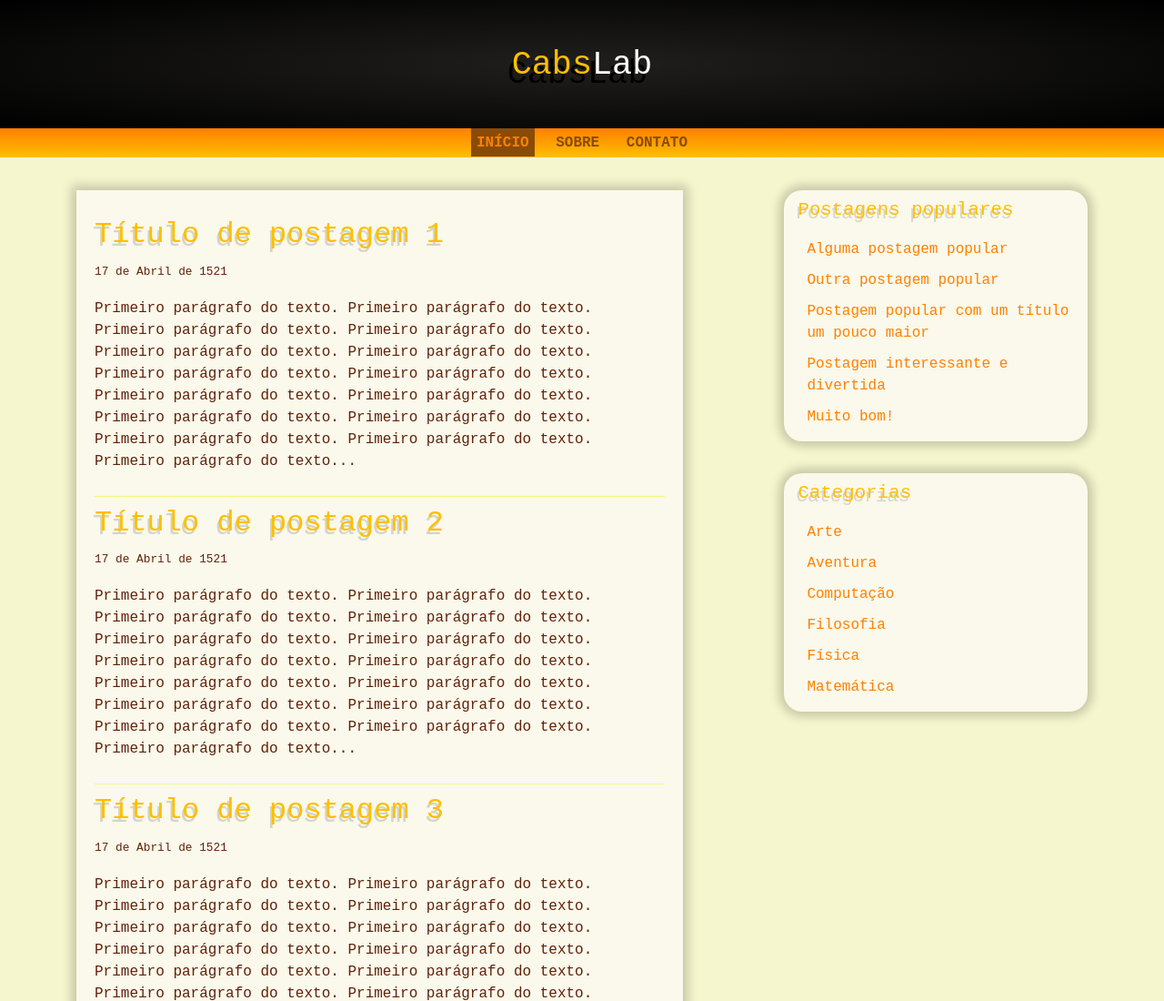
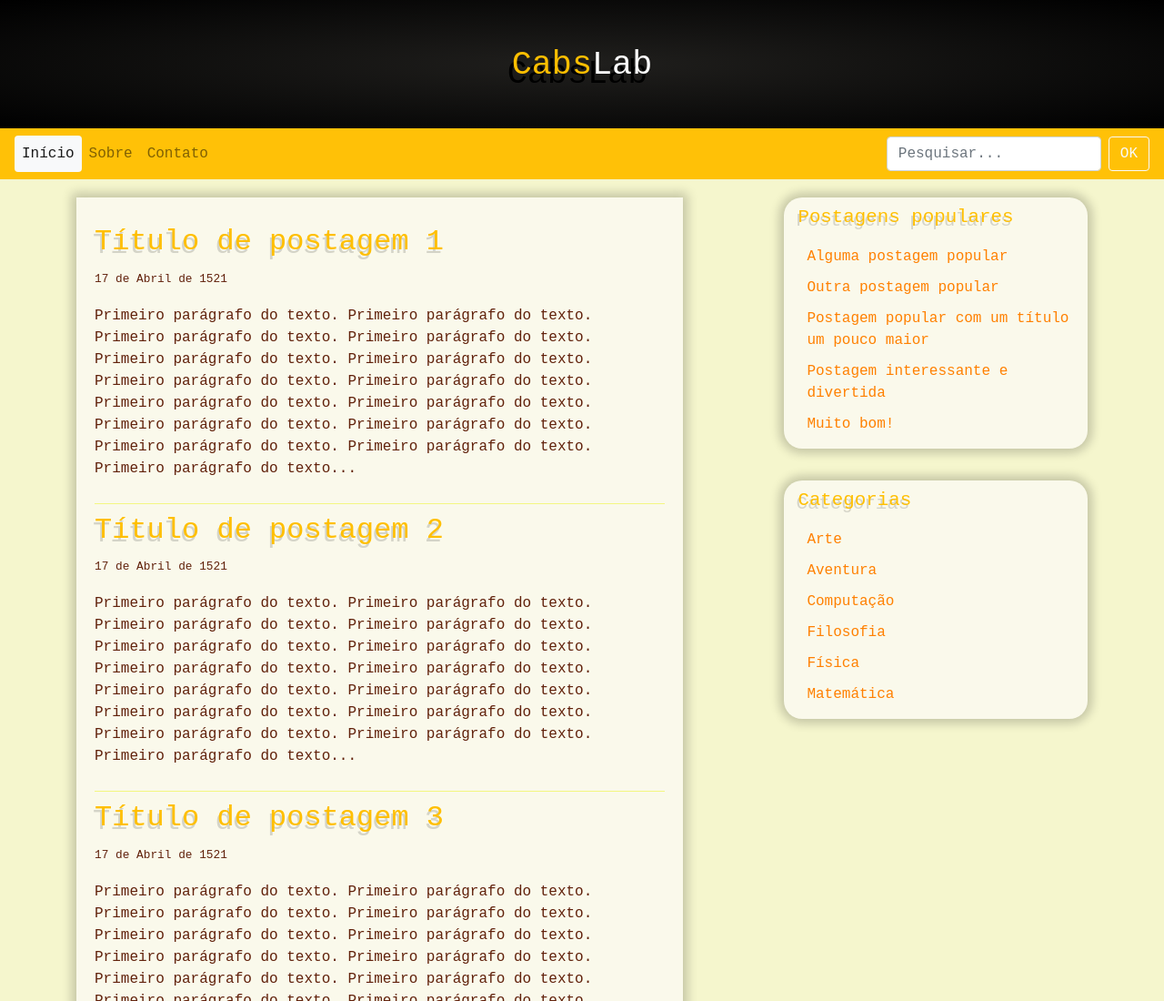
Before and after one commit to Lucas-Vini/cabs-lab-front-end, a plain HTML site: page index.html in a window 1280 px wide. Shown: the top 1100 px of the page at 91% size. Drawn offline with nearby package versions, Linux system fonts and the light colour scheme.

Commit message:
Editing the navbar with bootstap

```diff
--- a/css/estilo.css
+++ b/css/estilo.css
@@ -18,23 +18,6 @@ header{
 	background: radial-gradient(#201f1d, black);
 }
 
-/*Formatação da barra de navegação*/
-nav{
-	background: linear-gradient(#FF8000, #FFBF00);
-	text-align: center;
-}
-
-nav a:link, nav a:visited{
-	color: #8A4B08;
-	padding: 7px 6px 6px 6px;
-}
-
-nav a:hover, .selecionado a{
-	color: #FF8000 !important;
-	background: #8A4B08;
-	text-decoration: none;
-
-}
 
 #conteudo{
 	width: 90%;
--- a/index.html
+++ b/index.html
@@ -49,12 +49,34 @@
 
 		</header>
 
-		<nav class="sticky-top">
-			<ul class="list-inline py-1">
-				<li class="list-inline-item selecionado"><a href=""><b>INÍCIO</b></a></li>
-				<li class="list-inline-item"><a href="sobre.html"><b>SOBRE</b></a></li>
-				<li class="list-inline-item"><a href="contato.html"><b>CONTATO</b></a></li>
-			</ul>
+		<nav class="navbar navbar-light bg-warning navbar-expand-sm sticky-top">
+
+			<button class="navbar-toggler" data-toggle="collapse" data-target="#nav-menu">
+				<span class="navbar-toggler-icon"></span>
+			</button>
+
+			<div class="collapse navbar-collapse" id="nav-menu">
+
+				<ul class="navbar-nav nav-pills">
+					<li class="nav-item">
+						<a href="" class="nav-link active bg-light">Início</a>
+					</li>
+					<li class="nav-item">
+						<a href="sobre.html" class="nav-link">Sobre</a>
+					</li>
+					<li class="nav-item">
+						<a href="contato.html" class="nav-link">Contato</a>
+					</li>
+				</ul>
+
+			</div>
+
+			<form class="form-inline">
+				<input type="text" class="form-control" placeholder="Pesquisar...">
+			</form>
+
+			<button class="btn btn-outline-light ml-2">OK</button>
+
 		</nav>
 
 		<div id="conteudo">
@@ -154,6 +176,10 @@
 			Feito por <b>Lucas Vinicius</b>
 		</footer>
 
+		<script src="https://code.jquery.com/jquery-3.4.1.slim.min.js" integrity="sha384-J6qa4849blE2+poT4WnyKhv5vZF5SrPo0iEjwBvKU7imGFAV0wwj1yYfoRSJoZ+n" crossorigin="anonymous"></script>
+		<script src="https://cdn.jsdelivr.net/npm/popper.js@1.16.0/dist/umd/popper.min.js" integrity="sha384-Q6E9RHvbIyZFJoft+2mJbHaEWldlvI9IOYy5n3zV9zzTtmI3UksdQRVvoxMfooAo" crossorigin="anonymous"></script>
+		<script src="https://stackpath.bootstrapcdn.com/bootstrap/4.4.1/js/bootstrap.min.js" integrity="sha384-wfSDF2E50Y2D1uUdj0O3uMBJnjuUD4Ih7YwaYd1iqfktj0Uod8GCExl3Og8ifwB6" crossorigin="anonymous"></script>
+
 	</body>
 
 </html>
```
Also changed, not shown: contato.html (+28 -6 lines), post-exemplo.html (+28 -6 lines), sobre.html (+28 -6 lines).
